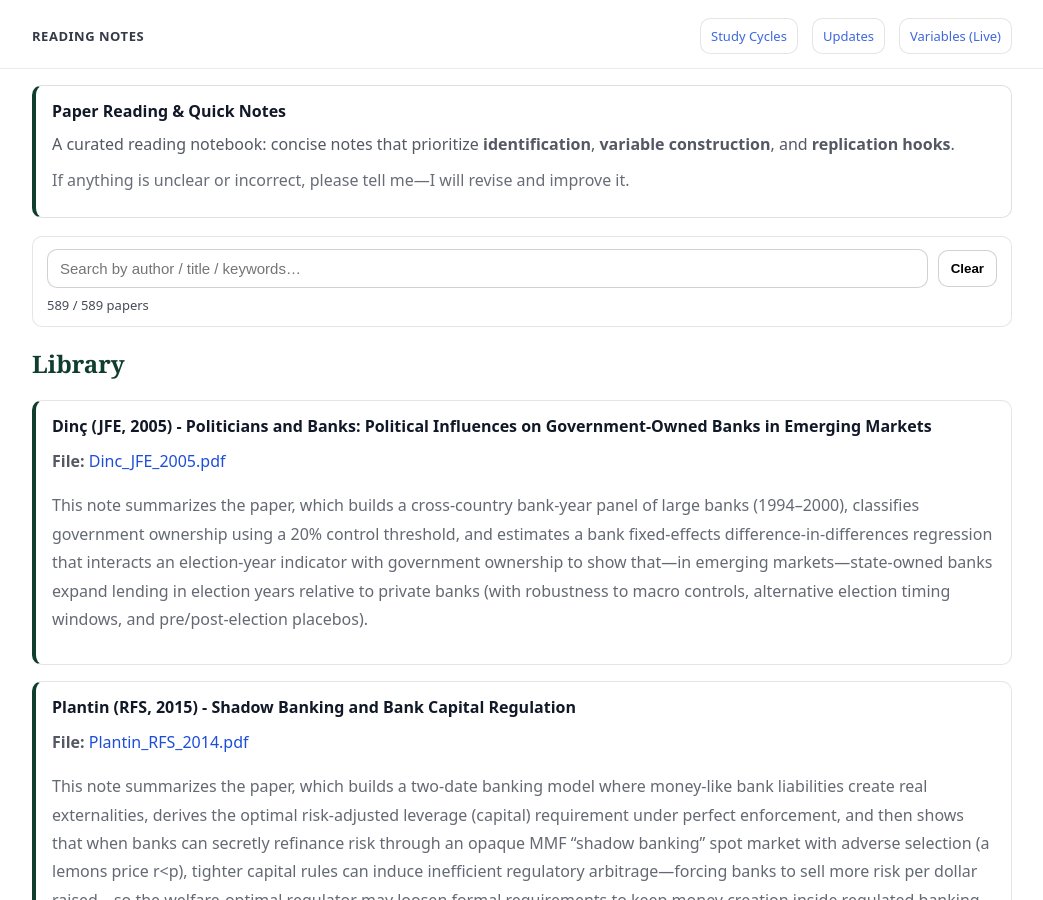
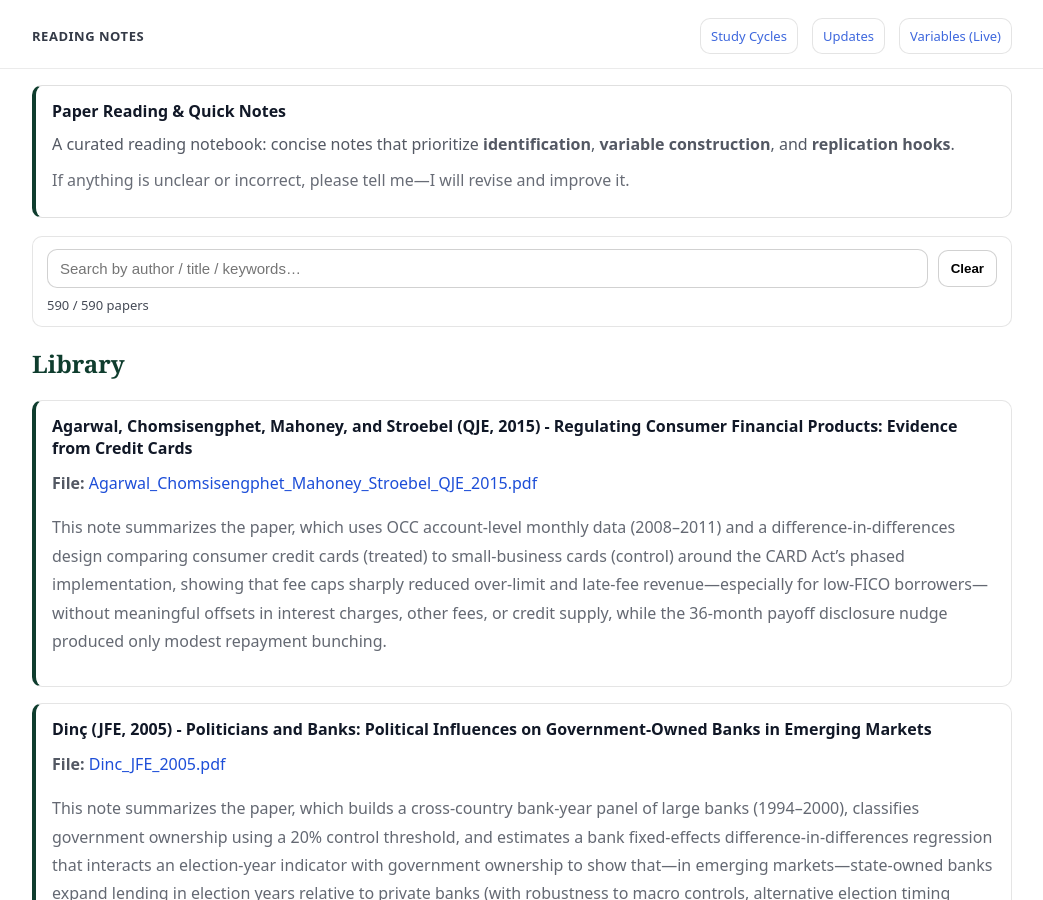
Before and after one commit to yaxinzn/study-archive, a Jekyll site: the page built from reading/index.md, in a window 1280 px wide and 900 px high. Shown: the whole window, without its empty margins (118-1161 px from the left). Built offline with Jekyll 4.4.1, drawn with Linux system fonts in a browser that asks for light colours.

Commit message:
Reading: add/update Agarwal_Chomsisengphet_Mahoney_Stroebel_QJE_2015.pdf

```diff
--- a/_data/reading.yml
+++ b/_data/reading.yml
@@ -1,3 +1,7 @@
+- title: "Agarwal, Chomsisengphet, Mahoney, and Stroebel (QJE, 2015) - Regulating Consumer Financial Products: Evidence from Credit Cards"
+  file: "Agarwal_Chomsisengphet_Mahoney_Stroebel_QJE_2015.pdf"
+  desc: "This note summarizes the paper, which uses OCC account-level monthly data (2008–2011) and a difference-in-differences design comparing consumer credit cards (treated) to small-business cards (control) around the CARD Act’s phased implementation, showing that fee caps sharply reduced over-limit and late-fee revenue—especially for low-FICO borrowers—without meaningful offsets in interest charges, other fees, or credit supply, while the 36-month payoff disclosure nudge produced only modest repayment bunching."
+
 - title: "Dinç (JFE, 2005) - Politicians and Banks: Political Influences on Government-Owned Banks in Emerging Markets"
   file: "Dinc_JFE_2005.pdf"
   desc: "This note summarizes the paper, which builds a cross-country bank-year panel of large banks (1994–2000), classifies government ownership using a 20% control threshold, and estimates a bank fixed-effects difference-in-differences regression that interacts an election-year indicator with government ownership to show that—in emerging markets—state-owned banks expand lending in election years relative to private banks (with robustness to macro controls, alternative election timing windows, and pre/post-election placebos)."
```
Also changed, not shown: 1 other file.
